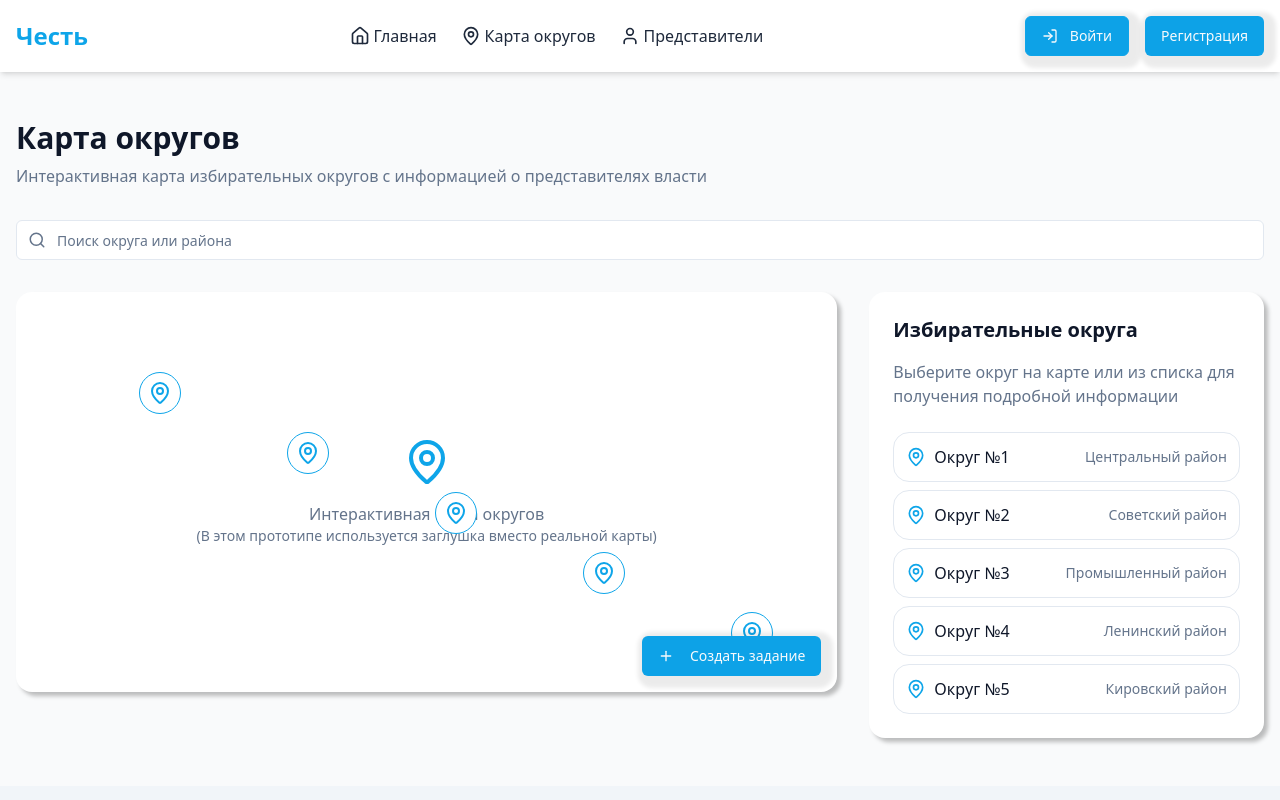
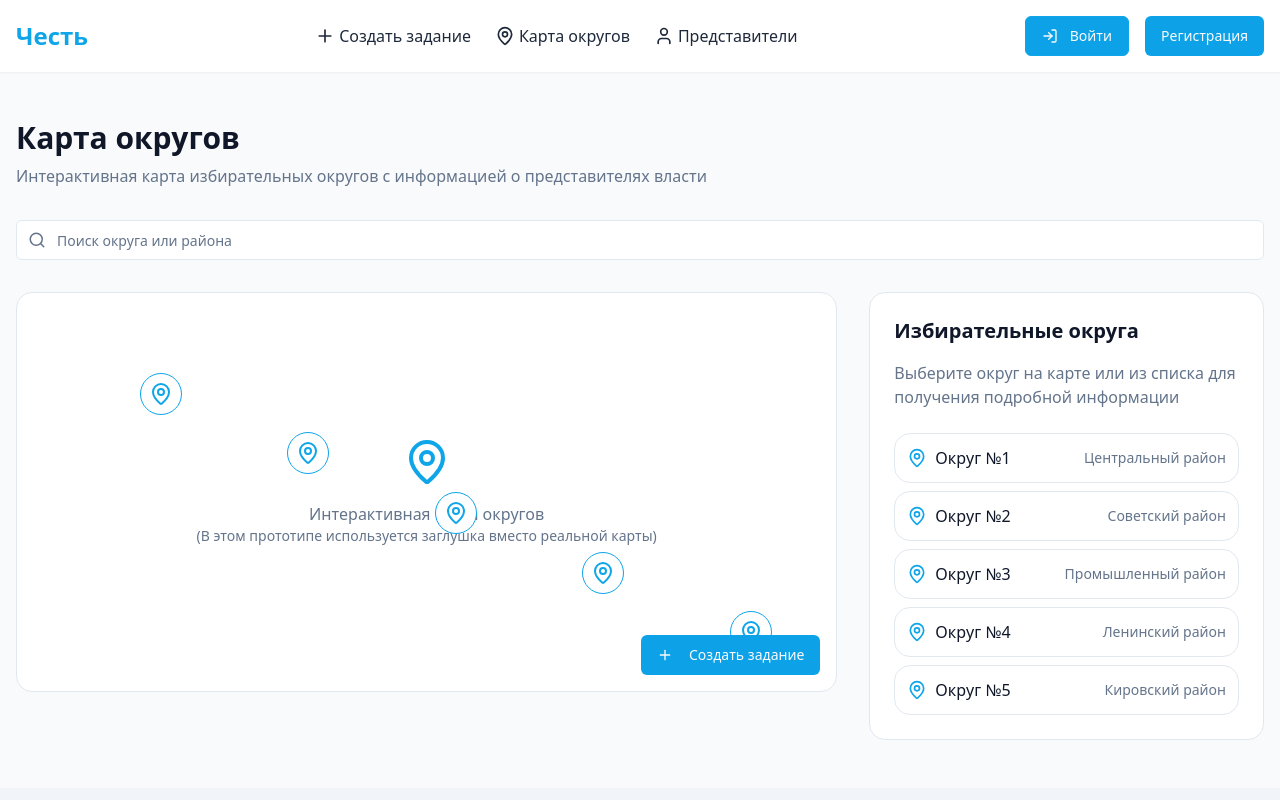
Before and after one commit to viksiko/honor-pulse-platform-36, a React (Vite) app: page /map in a window 1280 px wide. Shown: the top 800 px of the page. Built offline with nearby package versions, Linux system fonts and the light colour scheme.

Commit message:
feat: Improve representative and platform features
- Replace "Главная" button with "Создать задание".
- Adjust or remove shadows.
- Make platform feature buttons clickable.

```diff
--- a/src/components/layout/Footer.tsx
+++ b/src/components/layout/Footer.tsx
@@ -19,15 +19,15 @@ const Footer = () => {
             <ul className="space-y-2">
               <li><Link to="/register" className="text-honor-darkGray hover:text-honor-blue">Регистрация</Link></li>
               <li><Link to="/map" className="text-honor-darkGray hover:text-honor-blue">Карта округов</Link></li>
-              <li><Link to="/tasks" className="text-honor-darkGray hover:text-honor-blue">Задания</Link></li>
+              <li><Link to="/tasks/create" className="text-honor-darkGray hover:text-honor-blue">Задания</Link></li>
             </ul>
           </div>
 
           <div>
             <h3 className="text-lg font-bold mb-4">Для представителей</h3>
             <ul className="space-y-2">
-              <li><Link to="/representative/register" className="text-honor-darkGray hover:text-honor-blue">Регистрация</Link></li>
-              <li><Link to="/representative/profile" className="text-honor-darkGray hover:text-honor-blue">Личный кабинет</Link></li>
+              <li><Link to="/register/representative" className="text-honor-darkGray hover:text-honor-blue">Регистрация</Link></li>
+              <li><Link to="/representative/dashboard" className="text-honor-darkGray hover:text-honor-blue">Личный кабинет</Link></li>
               <li><Link to="/representative/tasks" className="text-honor-darkGray hover:text-honor-blue">Управление задачами</Link></li>
             </ul>
           </div>
--- a/src/components/layout/Header.tsx
+++ b/src/components/layout/Header.tsx
@@ -2,11 +2,11 @@
 import React from 'react';
 import { Link } from 'react-router-dom';
 import { Button } from '@/components/ui/button';
-import { User, MapPin, Home, LogIn } from 'lucide-react';
+import { User, MapPin, Plus, LogIn } from 'lucide-react';
 
 const Header = () => {
   return (
-    <header className="bg-white shadow-md">
+    <header className="bg-white shadow-sm">
       <div className="honor-container py-4">
         <div className="flex items-center justify-between">
           <div className="flex items-center space-x-2">
@@ -16,9 +16,9 @@ const Header = () => {
           </div>
 
           <nav className="hidden md:flex items-center space-x-6">
-            <Link to="/" className="flex items-center space-x-1 text-honor-text hover:text-honor-blue transition-colors">
-              <Home size={20} />
-              <span>Главная</span>
+            <Link to="/tasks/create" className="flex items-center space-x-1 text-honor-text hover:text-honor-blue transition-colors">
+              <Plus size={20} />
+              <span>Создать задание</span>
             </Link>
             <Link to="/map" className="flex items-center space-x-1 text-honor-text hover:text-honor-blue transition-colors">
               <MapPin size={20} />
--- a/src/index.css
+++ b/src/index.css
@@ -89,11 +89,11 @@
 
 @layer components {
   .honor-button-primary {
-    @apply bg-honor-blue text-white rounded-xl px-4 py-2 shadow-button hover:bg-honor-darkBlue transition-colors;
+    @apply bg-honor-blue text-white rounded-xl px-4 py-2 hover:bg-honor-darkBlue transition-colors;
   }
 
   .honor-button-secondary {
-    @apply bg-white text-honor-blue border border-honor-blue rounded-xl px-4 py-2 shadow-button hover:bg-honor-gray transition-colors;
+    @apply bg-white text-honor-blue border border-honor-blue rounded-xl px-4 py-2 hover:bg-honor-gray transition-colors;
   }
 
   .honor-container {
@@ -101,7 +101,7 @@
   }
 
   .honor-card {
-    @apply bg-white rounded-xl shadow-3d p-6;
+    @apply bg-white rounded-xl border p-6;
   }
 
   .honor-input {
--- a/src/pages/Index.tsx
+++ b/src/pages/Index.tsx
@@ -19,19 +19,19 @@ const Index = () => {
               </p>
               <div className="flex flex-col sm:flex-row gap-4">
                 <Link to="/register">
-                  <Button className="bg-white text-honor-blue hover:bg-honor-gray rounded-xl shadow-button px-6 py-2 text-lg">
+                  <Button className="bg-white text-honor-blue hover:bg-honor-gray rounded-xl px-6 py-2 text-lg">
                     Зарегистрироваться
                   </Button>
                 </Link>
                 <Link to="/map">
-                  <Button className="bg-transparent border border-white hover:bg-white/10 text-white rounded-xl shadow-button px-6 py-2 text-lg">
+                  <Button className="bg-transparent border border-white hover:bg-white/10 text-white rounded-xl px-6 py-2 text-lg">
                     Карта округов
                   </Button>
                 </Link>
               </div>
             </div>
             <div className="hidden md:block">
-              <img src="/placeholder.svg" alt="Платформа Честь" className="w-full max-w-md mx-auto rounded-xl shadow-3d" />
+              <img src="/placeholder.svg" alt="Платформа Честь" className="w-full max-w-md mx-auto rounded-xl" />
             </div>
           </div>
         </div>
@@ -43,7 +43,7 @@ const Index = () => {
           <h2 className="text-3xl font-bold text-center mb-12">Возможности платформы</h2>
 
           <div className="grid grid-cols-1 md:grid-cols-3 gap-8">
-            <div className="honor-card flex flex-col items-center text-center p-8">
+            <Link to="/map" className="honor-card flex flex-col items-center text-center p-8 hover:bg-gray-50 transition-colors">
               <div className="bg-honor-blue/10 p-4 rounded-full mb-4">
                 <MapPinIcon size={32} className="text-honor-blue" />
               </div>
@@ -51,9 +51,9 @@ const Index = () => {
               <p className="text-honor-darkGray">
                 Интерактивная карта избирательных округов с информацией о представителях власти
               </p>
-            </div>
+            </Link>
 
-            <div className="honor-card flex flex-col items-center text-center p-8">
+            <Link to="/representatives" className="honor-card flex flex-col items-center text-center p-8 hover:bg-gray-50 transition-colors">
               <div className="bg-honor-blue/10 p-4 rounded-full mb-4">
                 <Building size={32} className="text-honor-blue" />
               </div>
@@ -61,9 +61,9 @@ const Index = () => {
               <p className="text-honor-darkGray">
                 Публичные профили представителей власти с информацией о выполненных задачах
               </p>
-            </div>
+            </Link>
 
-            <div className="honor-card flex flex-col items-center text-center p-8">
+            <Link to="/tasks/create" className="honor-card flex flex-col items-center text-center p-8 hover:bg-gray-50 transition-colors">
               <div className="bg-honor-blue/10 p-4 rounded-full mb-4">
                 <CheckIcon size={32} className="text-honor-blue" />
               </div>
@@ -71,7 +71,7 @@ const Index = () => {
               <p className="text-honor-darkGray">
                 Возможность создавать задания для представителей власти и отслеживать их выполнение
               </p>
-            </div>
+            </Link>
           </div>
         </div>
       </section>
@@ -88,12 +88,12 @@ const Index = () => {
                 </p>
                 <div className="flex flex-col sm:flex-row gap-4">
                   <Link to="/register">
-                    <Button className="bg-white text-honor-blue hover:bg-honor-gray rounded-xl shadow-button px-6 py-2 text-lg">
+                    <Button className="bg-white text-honor-blue hover:bg-honor-gray rounded-xl px-6 py-2 text-lg">
                       Зарегистрироваться как избиратель
                     </Button>
                   </Link>
-                  <Link to="/representative/register">
-                    <Button className="bg-transparent border border-white hover:bg-white/10 text-white rounded-xl shadow-button px-6 py-2 text-lg">
+                  <Link to="/register/representative">
+                    <Button className="bg-transparent border border-white hover:bg-white/10 text-white rounded-xl px-6 py-2 text-lg">
                       Для представителей власти
                     </Button>
                   </Link>
```
